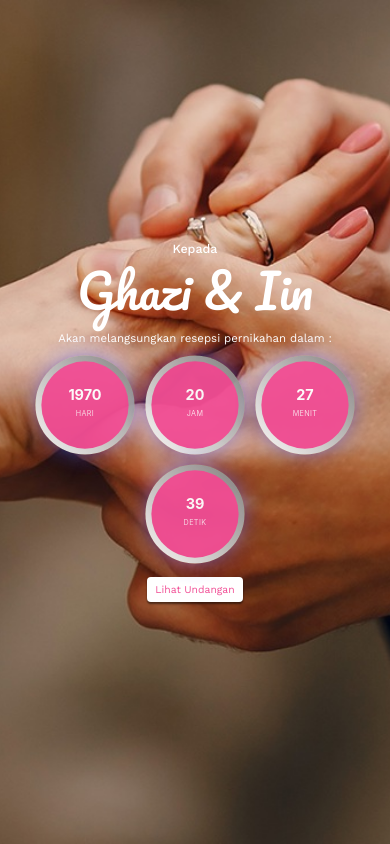
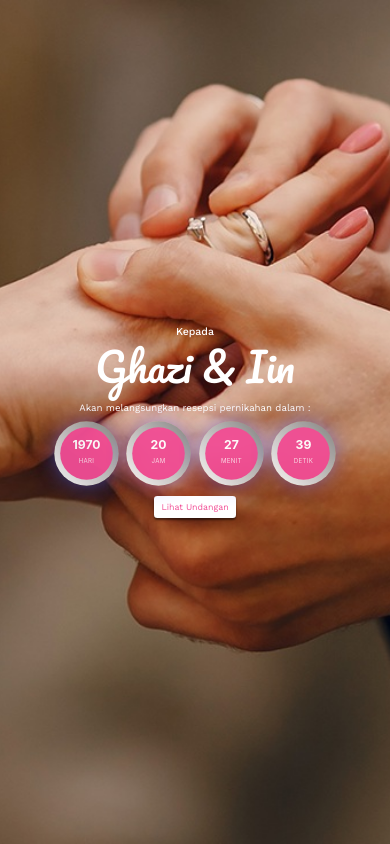
Before and after one commit to GhaziDesu123/UtsGhazi, a plain HTML site: page index.html in a window 390 px wide. Shown: the top 844 px of the page. Drawn offline with nearby package versions, Linux system fonts and the light colour scheme; some packages are replaced by stand-ins of ours; a script that the page names is missing.

Commit message:
Update style.css

```diff
--- a/style/style.css
+++ b/style/style.css
@@ -372,3 +372,15 @@ footer li {
     margin: -3px;
   }
 }
+
+@media (max-width: 410px) {
+  html {
+    font-size: 55%;
+  }
+  .simply-countdown-circle > .simply-section {
+    padding: 0.1rem;
+    width: 65px;
+    height: 65px;
+    margin: -3px;
+  }
+}
```
